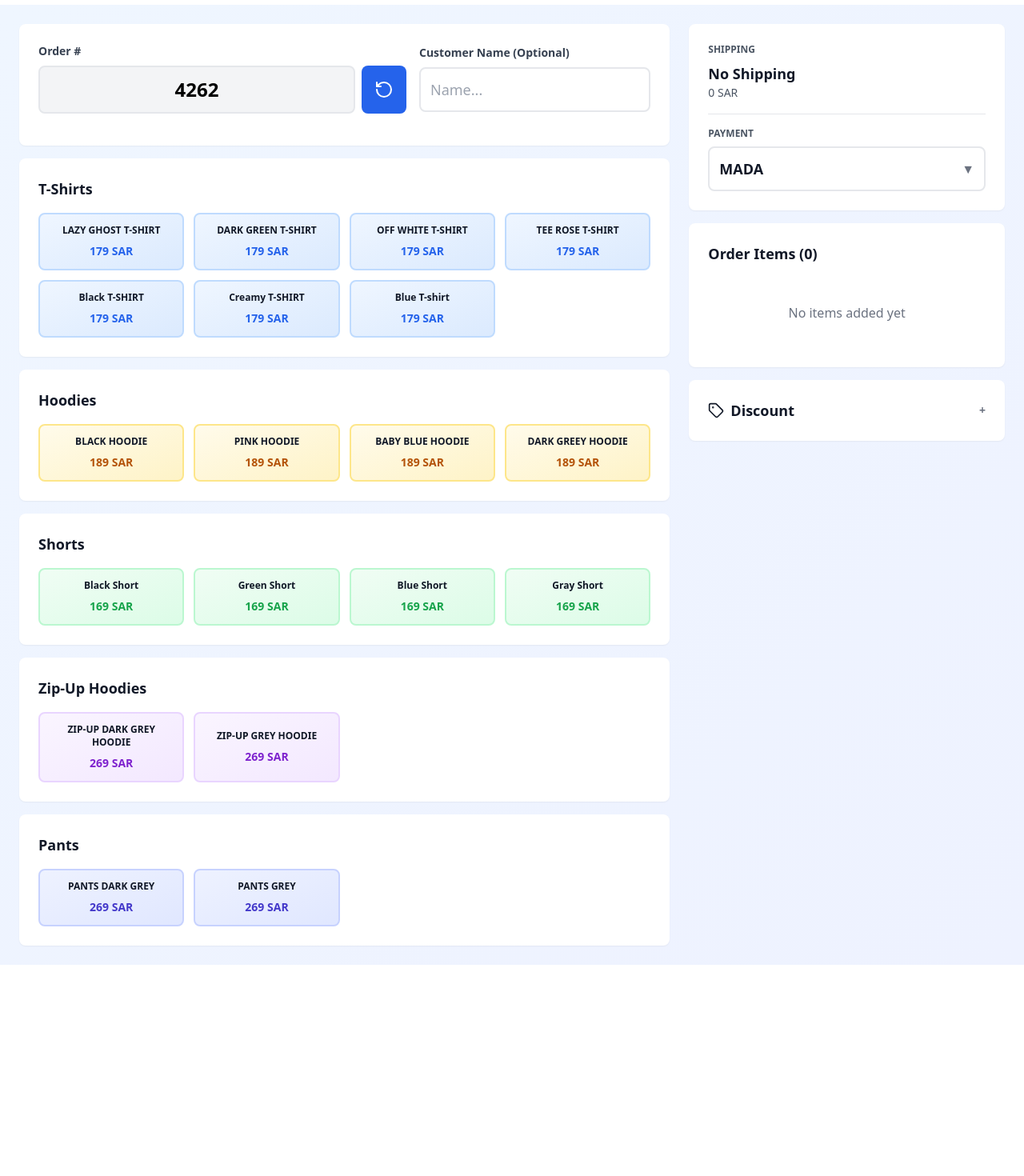
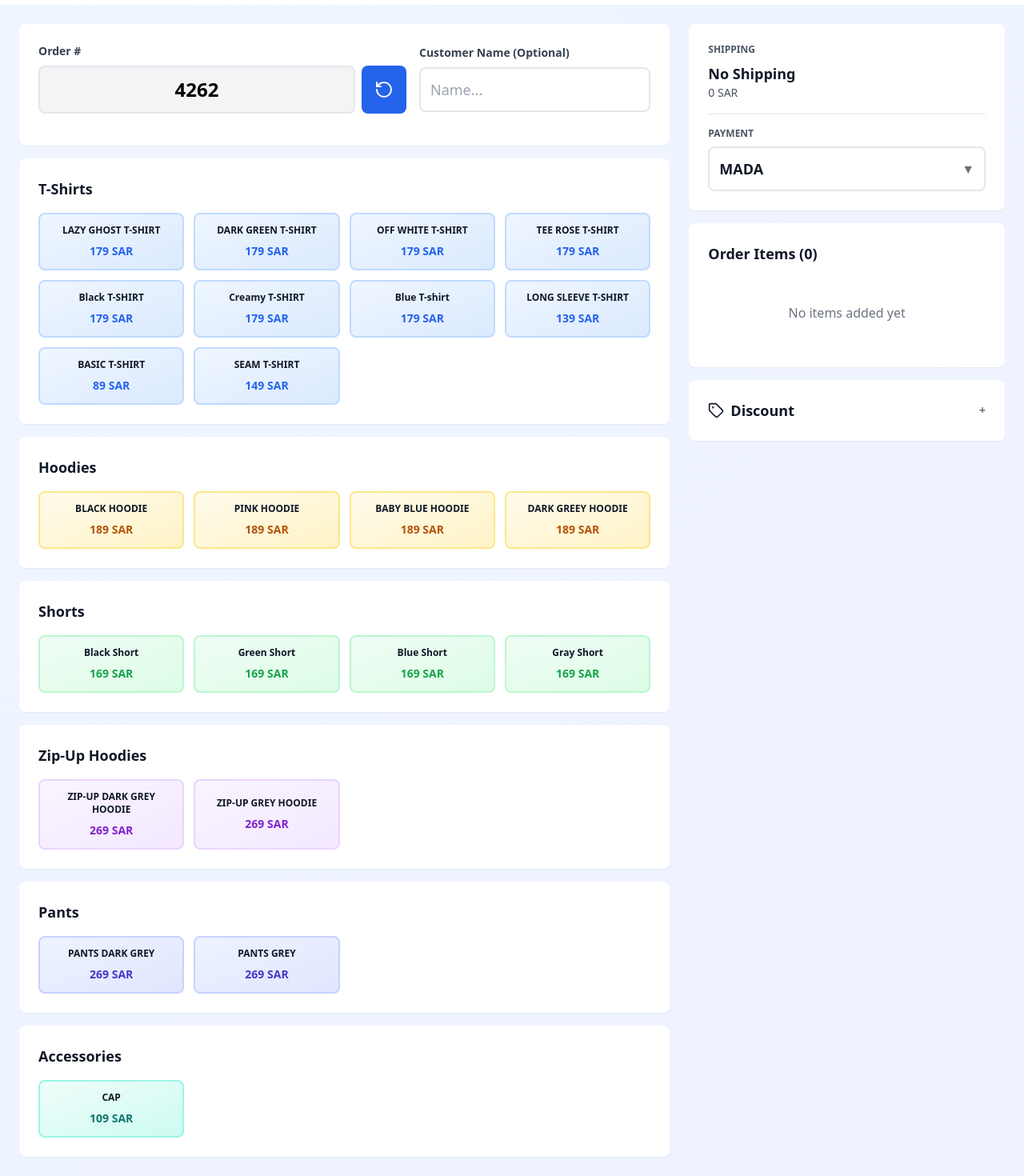
Before and after one commit to BasimAlmatboli/Littleghostsystem, a React (Vite) app: page /events in a window 1280 px wide. Shown: the part 58-1528 px from the top of the page at 80% size. Before the commit the page ends 1264 px from the top, so only its background shows below. Built offline with nearby package versions, Linux system fonts and the light colour scheme.

Commit message:
Add Long Sleeve, Basic, Seam T-shirts and Cap; show accessories on Events page
- New products co-owned by Yassir and Abbas
- Events page gets an Accessories section for products outside the fixed categories

Co-Authored-By: Claude Opus 5.5 <noreply@anthropic.com>

```diff
--- a/src/data/products.ts
+++ b/src/data/products.ts
@@ -134,6 +134,34 @@ const defaultProducts: Product[] = [
     sellingPrice: 269,
     owner: 'yassir-abbas'  // Co-owned by Yassir and Abbas
   },
+  {
+    id: 'LONG SLEEVE T-SHIRT',
+    name: 'LONG SLEEVE T-SHIRT',
+    cost: 31,
+    sellingPrice: 139,
+    owner: 'yassir-abbas'  // Co-owned by Yassir and Abbas
+  },
+  {
+    id: 'BASIC T-SHIRT',
+    name: 'BASIC T-SHIRT',
+    cost: 25,
+    sellingPrice: 89,
+    owner: 'yassir-abbas'  // Co-owned by Yassir and Abbas
+  },
+  {
+    id: 'SEAM T-SHIRT',
+    name: 'SEAM T-SHIRT',
+    cost: 36,
+    sellingPrice: 149,
+    owner: 'yassir-abbas'  // Co-owned by Yassir and Abbas
+  },
+  {
+    id: 'CAP',
+    name: 'CAP',
+    cost: 30,
+    sellingPrice: 109,
+    owner: 'yassir-abbas'  // Co-owned by Yassir and Abbas
+  },
 ];
 
 export const getProducts = (): Product[] => {
--- a/src/pages/Events.tsx
+++ b/src/pages/Events.tsx
@@ -133,6 +133,10 @@ export const Events = () => {
   const zipUpHoodies = allProducts.filter(p => p.name.toUpperCase().includes('ZIP-UP') && p.name.toUpperCase().includes('HOODIE'));
   const shorts = allProducts.filter(p => p.name.toUpperCase().includes('SHORT'));
   const pants = allProducts.filter(p => p.name.toUpperCase().includes('PANTS'));
+  // Anything not matching a category above (e.g. caps)
+  const accessories = allProducts.filter(p =>
+    ![...tShirts, ...hoodies, ...zipUpHoodies, ...shorts, ...pants].includes(p)
+  );
 
   if (!shippingMethod || !paymentMethod) {
     return (
@@ -350,6 +354,40 @@ export const Events = () => {
                         </p>
                         {itemInOrder && (
                           <div className="absolute top-2 right-2 flex items-center gap-1 bg-indigo-600 text-white rounded-full w-6 h-6 justify-center text-xs font-bold">
+                            {itemInOrder.quantity}
+                          </div>
+                        )}
+                      </button>
+                    );
+                  })}
+                </div>
+              </div>
+            )}
+
+            {/* Accessories */}
+            {accessories.length > 0 && (
+              <div className="bg-white rounded-lg shadow-sm p-4 md:p-6">
+                <h3 className="text-lg font-bold text-gray-900 mb-4">Accessories</h3>
+                <div className="grid grid-cols-2 sm:grid-cols-3 md:grid-cols-4 gap-3">
+                  {accessories.map((product) => {
+                    const itemInOrder = orderItems.find(item => item.product.id === product.id);
+                    return (
+                      <button
+                        key={product.id}
+                        onClick={() => handleAddProduct(product)}
+                        className={`border-2 rounded-lg p-3 transition-all hover:shadow-md active:scale-95 relative ${itemInOrder
+                            ? 'bg-teal-100 to-teal-200 border-teal-600 shadow-md'
+                            : 'bg-gradient-to-br from-teal-50 to-teal-100 hover:from-teal-100 hover:to-teal-200 border-teal-200'
+                          }`}
+                      >
+                        <p className="text-xs font-semibold text-gray-900 line-clamp-2 mb-2">
+                          {product.name}
+                        </p>
+                        <p className="text-sm font-bold text-teal-700">
+                          {product.sellingPrice} SAR
+                        </p>
+                        {itemInOrder && (
+                          <div className="absolute top-2 right-2 flex items-center gap-1 bg-teal-600 text-white rounded-full w-6 h-6 justify-center text-xs font-bold">
                             {itemInOrder.quantity}
                           </div>
                         )}
```
